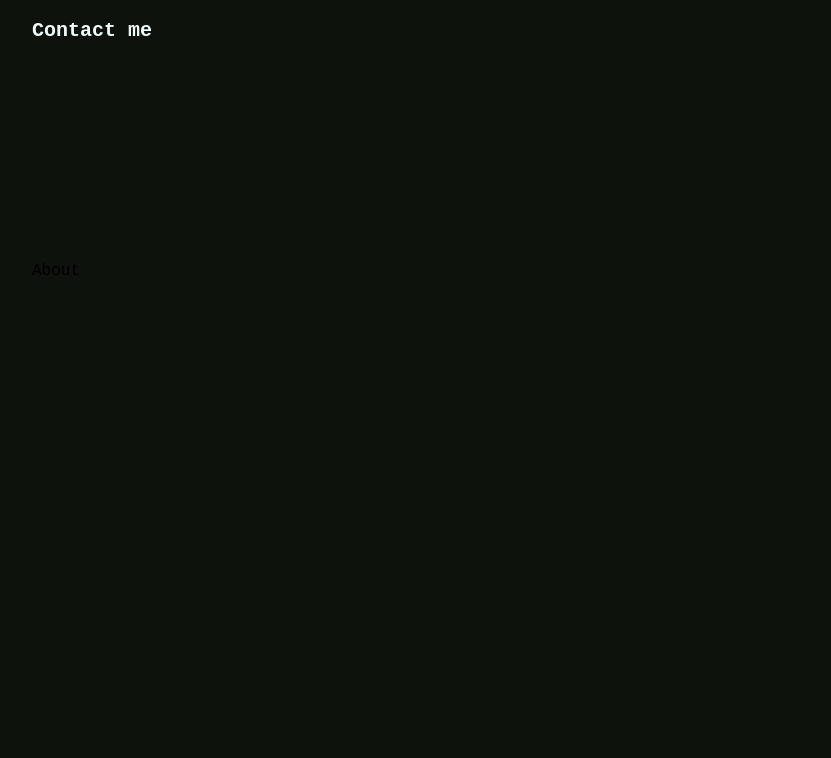
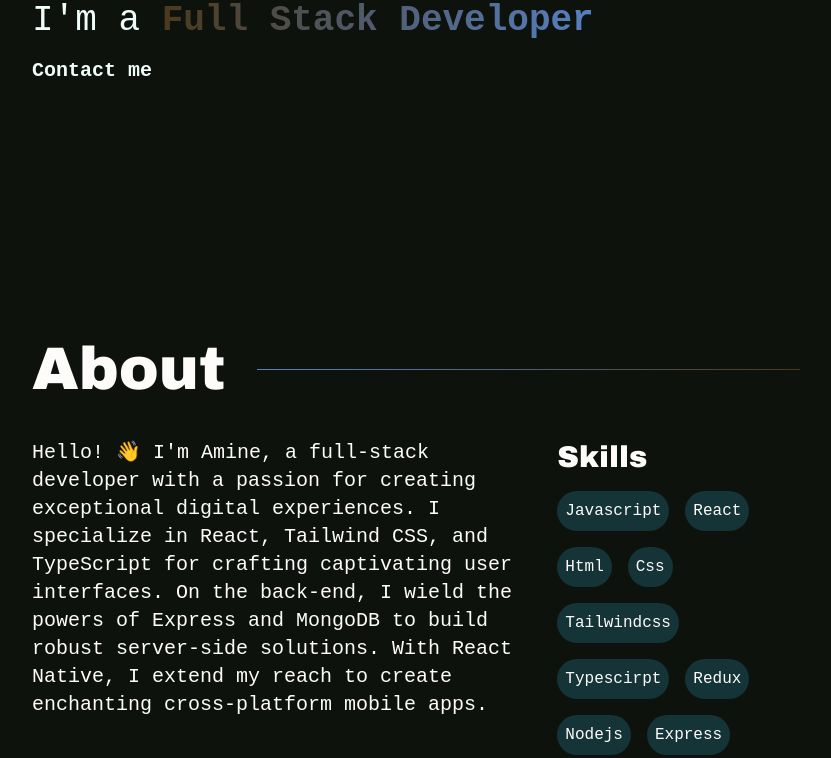
Before and after one commit to aminetakdenti/my-portofolio, a React (Vite) app: page / in a window 1280 px wide. Shown: the part 461-1219 px from the top of the page, without its empty margins (224-1055 px from the left). Before the commit the page ends 800 px from the top, so only its background shows below. Built offline with nearby package versions, Linux system fonts and the light colour scheme; a web font is replaced by a local one.

Commit message:
add about section and make a dynamic title header of the new setcion

```diff
--- a/src/components/About.tsx
+++ b/src/components/About.tsx
@@ -1,5 +1,48 @@
+import Links from "./Links";
+import NewSection from "./NewSection";
+import Skill from "./Skill";
+
+const skills = [
+  "javascript",
+  "react",
+  "html",
+  "css",
+  "tailwindcss",
+  "typescirpt",
+  "redux",
+  "nodejs",
+  "express",
+  "Rest API",
+  "mongodb",
+  "react native",
+];
+
 function About() {
-  return <section>About</section>;
+  return (
+    <NewSection title="About">
+      <div className="flex gap-10">
+        <div className="w-2/3 space-y-10">
+          <p className=" text-xl">
+            Hello! 👋 I'm Amine, a full-stack developer with a passion for
+            creating exceptional digital experiences. I specialize in React,
+            Tailwind CSS, and TypeScript for crafting captivating user
+            interfaces. On the back-end, I wield the powers of Express and
+            MongoDB to build robust server-side solutions. With React Native, I
+            extend my reach to create enchanting cross-platform mobile apps.
+          </p>
+          <Links />
+        </div>
+        <div className="w-1/3 space-y-4">
+          <h3 className="font-title text-3xl">Skills</h3>
+          <div className="flex flex-wrap gap-4">
+            {skills.map((skill) => (
+              <Skill skill={skill} />
+            ))}
+          </div>
+        </div>
+      </div>
+    </NewSection>
+  );
 }
 
 export default About;
--- a/src/components/Container.tsx
+++ b/src/components/Container.tsx
@@ -1,7 +1,11 @@
 import { ReactNode } from "react";
 
 function Container({ children }: { children: ReactNode }) {
-  return <div className=" sm:mx-3 md:mx-[10%] lg:mx-[20%] ">{children}</div>;
+  return (
+    <div className=" pb-20 text-text sm:mx-3 md:mx-[10%] lg:mx-[20%]">
+      {children}
+    </div>
+  );
 }
 
 export default Container;
--- a/src/components/Hero.tsx
+++ b/src/components/Hero.tsx
@@ -3,7 +3,7 @@
 
 function Hero() {
   return (
-    <section className="ml-3 flex h-[90vh]  items-center  text-teal-50 md:ml-0">
+    <section className="ml-3 flex h-screen  items-center  text-teal-50 md:ml-0">
       <div className=" space-y-4">
         <h1 className="font-title text-7xl md:text-8xl ">Hey, I'm Amine.</h1>
         <h2 className=" text-3xl md:text-4xl">
--- /dev/null
+++ b/src/components/NewSection.tsx
@@ -0,0 +1,23 @@
+interface Props {
+  title: string;
+  reverse?: boolean;
+  children: React.ReactNode;
+}
+
+function NewSection({ title, reverse, children }: Props) {
+  return (
+    <section className="mb-36 space-y-10">
+      <div
+        className={`flex items-center gap-8 ${
+          reverse ? "flex-row-reverse" : ""
+        }`}
+      >
+        <h2 className="font-title text-6xl ">{title}</h2>
+        <div className=" h-[1px] w-full bg-gradient-to-r from-accent to-primary"></div>
+      </div>
+      {children}
+    </section>
+  );
+}
+
+export default NewSection;
--- /dev/null
+++ b/src/components/Skill.tsx
@@ -0,0 +1,12 @@
+interface Props {
+  skill: string;
+}
+function Skill({ skill }: Props) {
+  return (
+    <div className="w-fit rounded-3xl bg-secondery p-2">
+      <p className=" text-sx capitalize">{skill}</p>
+    </div>
+  );
+}
+
+export default Skill;
--- a/src/routes/Root.tsx
+++ b/src/routes/Root.tsx
@@ -1,6 +1,7 @@
 import About from "../components/About";
 import Container from "../components/Container";
 import Hero from "../components/Hero";
+import NewSection from "../components/NewSection";
 import Projects from "../components/Projects";
 
 function Root() {
@@ -8,6 +9,9 @@ function Root() {
     <Container>
       <Hero />
       <About />
+      <NewSection title="Projects" reverse>
+        <div></div>
+      </NewSection>
       {/* <Projects /> */}
     </Container>
   );
```
